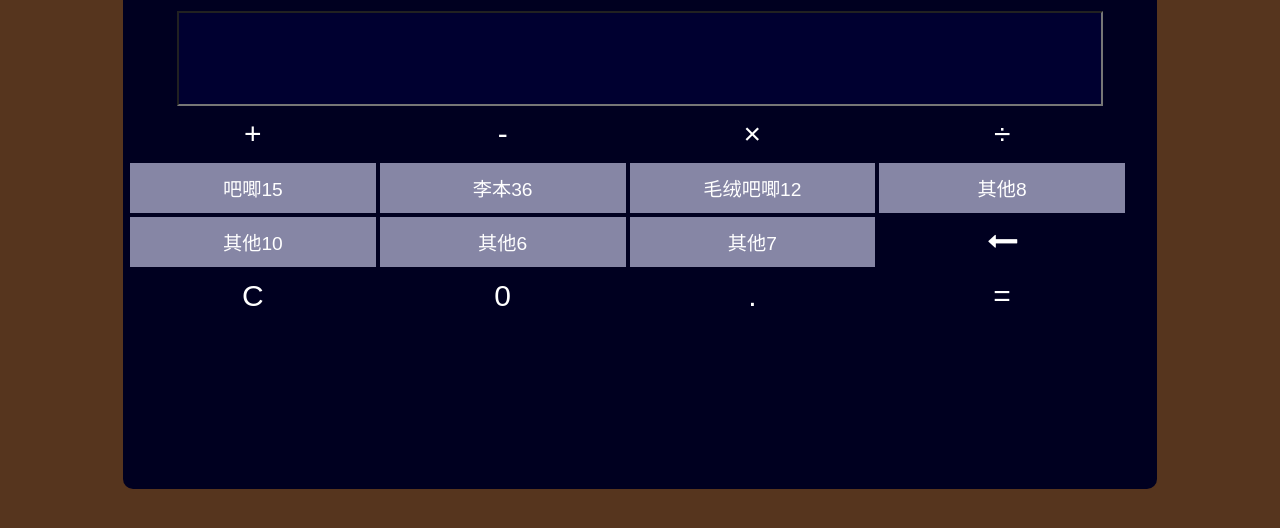
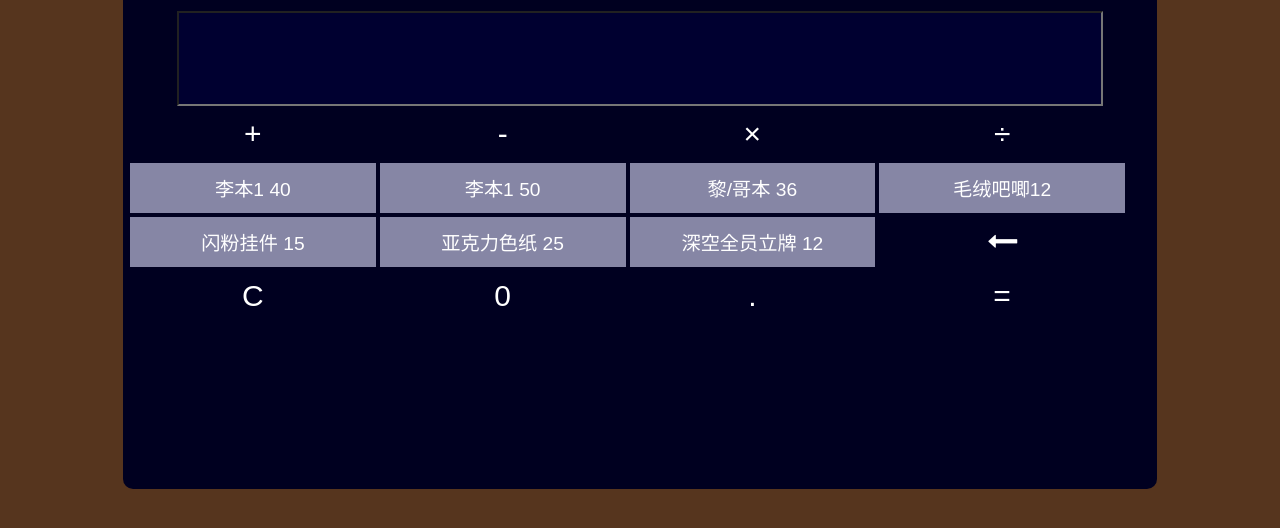
Before and after one commit to hantako/Personal-calculator, a plain HTML site: page index.html in a window 1280 px wide. Shown: the part 196-724 px from the top of the page. Drawn offline with nearby package versions, Linux system fonts and the light colour scheme.

Commit message:
Add files via upload

```diff
--- a/index.html
+++ b/index.html
@@ -119,14 +119,16 @@ padding: 2% 5%;
 <button class="button" value="*">&times</button>
   <button class="button" value="/">&divide</button>
 
-<button class="button price" value="15">吧唧15</button>
-<button class="button price" value="36">李本36</button>
+
+<button class="button price" value="40">李本1 40</button>
+<button class="button price" value="50">李本1 50</button>
+
+<button class="button price" value="36">黎/哥本 36</button>
 <button class="button price" value="12">毛绒吧唧12</button>
-<button class="button price" value="8">其他8</button>
-<button class="button price" value="10">其他10</button>
+<button class="button price" value="15">闪粉挂件 15</button>
 
-<button class="button price" value="6">其他6</button>
-<button class="button price" value="7">其他7</button>
+<button class="button price" value="25">亚克力色纸 25</button>
+<button class="button price" value="12">深空全员立牌 12</button>
 
        <button class="button" value="CE"><i class="fa fa-long-arrow-left"></i></button>
 
```
